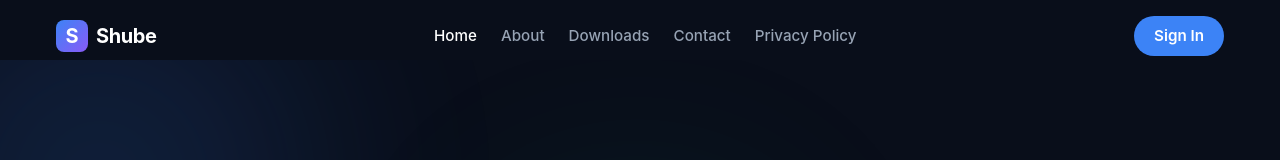
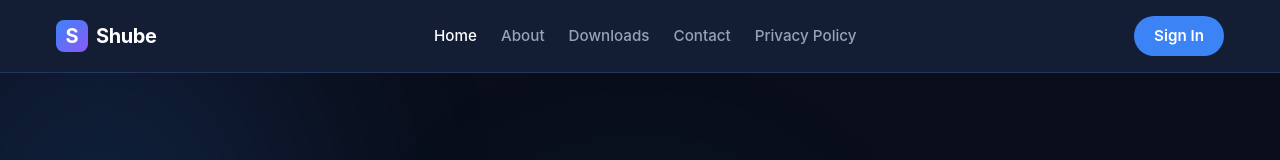
Before and after one commit to Mohamedyare2/shube-android, a React (Vite) app in the folder admin-dashboard/: page / in a window 1280 px wide. Shown: the top 160 px of the page. Built offline with nearby package versions, Linux system fonts and the light colour scheme; no server answers.

Commit message:
fix: make public navbar relative and add solid background to prevent overlap with page content

```diff
--- a/admin-dashboard/src/index.css
+++ b/admin-dashboard/src/index.css
@@ -1705,21 +1705,15 @@ tr:hover td { background: var(--bg-surface-2); }
 
 /* ── Navbar ── */
 .pub-nav {
-  position: fixed;
+  position: relative;
   top: 0;
   left: 0;
   right: 0;
   z-index: 100;
   transition: all var(--transition-med);
-  background: transparent;
+  background: var(--bg-surface-2);
+  border-bottom: 1px solid var(--border-default);
   padding: var(--space-4) 0;
-}
-.pub-nav--scrolled {
-  background: rgba(10, 14, 23, 0.85);
-  backdrop-filter: blur(12px);
-  -webkit-backdrop-filter: blur(12px);
-  padding: var(--space-3) 0;
-  border-bottom: 1px solid var(--border-default);
 }
 .pub-nav-inner {
   max-width: 1200px;
@@ -1901,7 +1895,6 @@ tr:hover td { background: var(--bg-surface-2); }
 /* ── Main Layout ── */
 .pub-main {
   flex: 1;
-  padding-top: 60px; /* offset for nav */
 }
 .pub-container {
   max-width: 1200px;
```
